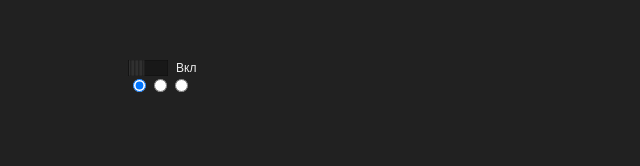
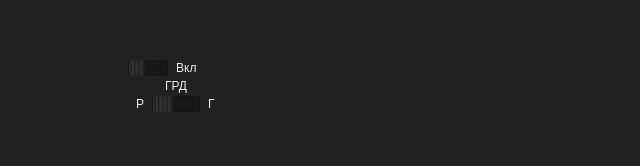
Before and after one commit to paragraff/MK61-calc, a React (Create React App) app: page / in a window 1280 px wide. Shown: the part 142-308 px from the top of the page, without its empty margins (312-952 px from the left). Built offline with nearby package versions, Linux system fonts and the light colour scheme.

Commit message:
create angle units switcher component

```diff
--- /dev/null
+++ b/src/Buttons/AngleUnitsSwitcher.css
@@ -0,0 +1,31 @@
+.angle-units-switcher {
+  width: 12vh;
+}
+.angle-units-switcher div {
+  text-align: center;
+}
+.angle-units-switcher svg {
+  width: 6vh;
+  height: 2vh;
+  vertical-align: middle;
+}
+
+.angle-units-switcher svg.rad g {
+  transform: translateX(2px);
+}
+
+.angle-units-switcher svg.gon g {
+  transform: translateX(35px);
+}
+
+.angle-units-switcher svg.deg g {
+  transform: translateX(68px);
+}
+
+.angle-units-switcher label {
+  line-height: 2vh;
+  font-size: 1.5vh;
+  color: #EEEEEE;
+  vertical-align: middle;
+  margin: 0 1vh;
+}
--- /dev/null
+++ b/src/Buttons/AngleUnitsSwitcher.js
@@ -0,0 +1,71 @@
+import React, {Component} from 'react'
+import {connect} from "react-redux";
+import {switchAngleUnits} from "../Actions/switchAngleUnits";
+import {angleUnits} from '../constants'
+import './AngleUnitsSwitcher.css';
+
+const mapDispatchToProps = dispatch => {
+  return {
+    setAngleUnits: angleUnit => dispatch(switchAngleUnits(angleUnit)),
+  };
+};
+const mapStateToProps = state => {
+  return {
+    angleUnits: state.angleUnitsSwither,
+  }
+}
+
+class AngleUnitsSwitcher extends Component {
+  constructor (props) {
+    super(props)
+    this.changeAngleUnits = this.changeAngleUnits.bind(this)
+  }
+  changeAngleUnits(event) {
+    let newAngleUnit = angleUnits.RAD
+    if (this.props.angleUnits === angleUnits.RAD) {
+      newAngleUnit = angleUnits.GON
+    } else if (this.props.angleUnits === angleUnits.GON) {
+      newAngleUnit = angleUnits.DEG
+    }
+    this.props.setAngleUnits(newAngleUnit)
+  }
+  render () {
+    const angleUnit = this.props.angleUnits;
+    let unitClass = 'rad';
+    if (angleUnit === angleUnits.GON) {
+      unitClass = 'gon';
+    }
+    if (angleUnit === angleUnits.DEG) {
+      unitClass = 'deg';
+    }
+    return (
+      <div className="angle-units-switcher">
+        <div><label>ГРД</label></div>
+        <label>Р</label>
+        <svg
+          id="angle-units-switcher"
+          version="1.1"
+          xmlns="http://www.w3.org/2000/svg"
+          width="120"
+          height="40"
+          viewBox="0 0 120 40"
+          onClick={this.changeAngleUnits}
+          className={unitClass}
+        >
+          <rect x="0" y="0" width="120" height="40" fill="#181818" stroke="black"></rect>
+          <g>
+            <rect x="0" y="0" width="50" height="50" fill="#303030" stroke="#111111"></rect>
+            <line x1="5" y1="0" x2="5" y2="40" stroke="#181818" strokeWidth="2"/>
+            <line x1="15" y1="0" x2="15" y2="40" stroke="#181818" strokeWidth="2"/>
+            <line x1="25" y1="0" x2="25" y2="40" stroke="#181818" strokeWidth="2"/>
+            <line x1="35" y1="0" x2="35" y2="40" stroke="#181818" strokeWidth="2"/>
+            <line x1="45" y1="0" x2="45" y2="40" stroke="#181818" strokeWidth="2"/>
+          </g>
+        </svg>
+        <label>Г</label>
+      </div>
+    )
+  }
+}
+
+export default connect(mapStateToProps, mapDispatchToProps)(AngleUnitsSwitcher);
--- a/src/Buttons/buttons.js
+++ b/src/Buttons/buttons.js
@@ -1,35 +1,23 @@
 import React, { Component } from 'react'
 import {connect} from 'react-redux'
 
-import {power as powerAction} from '../Actions/switchPower'
-import {switchAngleUnits} from "../Actions/switchAngleUnits"
 import {command} from '../Actions/command'
-import {power as powerState} from '../constants'
 import CalcButton from './calcButton'
 import PowerSwitcher from './powerSwitcher'
+import AngleUnitsSwitcher from "./AngleUnitsSwitcher";
 import {angleUnits} from '../constants'
 import {ButtonColors} from "./button-colors"
 import  './buttons-block.css'
 
 const mapDispatchToProps = dispatch => {
   return {
-    setAngleUnits: angleUnit => dispatch(switchAngleUnits(angleUnit)),
     pressButton: buttonCode => dispatch(command(buttonCode)),
   };
-};
-const mapStateToProps = state => {
-  return {
-    angleUnits: state.angleUnitsSwither
-  }
 }
 
 class Buttons extends Component {
   constructor(props) {
     super(props)
-    this.changeAngleUnits = this.changeAngleUnits.bind(this)
-  }
-  changeAngleUnits(event) {
-    this.props.setAngleUnits(parseInt(event.target.value, 10))
   }
   pressButton(x, y, event) {
     this.props.pressButton({x, y});
@@ -40,26 +28,7 @@ class Buttons extends Component {
       <div className={`${this.props.className} buttons-block`}>
         <div className="switchers">
           <PowerSwitcher />
-          <div className="angle-units">
-            <input type="radio"
-                   name="angle-unit"
-                   value={angleUnits.RAD}
-                   onChange={this.changeAngleUnits}
-                   checked={angleUnitsState === angleUnits.RAD}
-            />
-            <input type="radio"
-                   name="angle-unit"
-                   value={angleUnits.GON}
-                   onChange={this.changeAngleUnits}
-                   checked={angleUnitsState === angleUnits.GON}
-            />
-            <input type="radio"
-                   name="angle-unit"
-                   value={angleUnits.DEG}
-                   onChange={this.changeAngleUnits}
-                   checked={angleUnitsState === angleUnits.DEG}
-            />
-          </div>
+          <AngleUnitsSwitcher />
         </div>
         <div className="buttons">
           <CalcButton onClick={this.pressButton.bind(this, 11, 9)} value={{text: 'F'}} color={ButtonColors.YELLOW} />
@@ -117,4 +86,4 @@ class Buttons extends Component {
   }
 }
 
-export default connect(mapStateToProps, mapDispatchToProps)(Buttons);
+export default connect(null, mapDispatchToProps)(Buttons);
--- a/src/Buttons/powerSwitcher.js
+++ b/src/Buttons/powerSwitcher.js
@@ -40,10 +40,10 @@ class PowerSwitcher extends Component {
           <rect x="0" y="0" width="100" height="40" fill="#181818" stroke="black"></rect>
           <g>
             <rect x="0" y="0" width="40" height="40" fill="#303030" stroke="#111111"></rect>
-            <line x1="5" y1="0" x2="5" y2="40" stroke="#181818" stroke-width="2"/>
-            <line x1="15" y1="0" x2="15" y2="40" stroke="#181818" stroke-width="2"/>
-            <line x1="25" y1="0" x2="25" y2="40" stroke="#181818" stroke-width="2"/>
-            <line x1="35" y1="0" x2="35" y2="40" stroke="#181818" stroke-width="2"/>
+            <line x1="5" y1="0" x2="5" y2="40" stroke="#181818" strokeWidth="2"/>
+            <line x1="15" y1="0" x2="15" y2="40" stroke="#181818" strokeWidth="2"/>
+            <line x1="25" y1="0" x2="25" y2="40" stroke="#181818" strokeWidth="2"/>
+            <line x1="35" y1="0" x2="35" y2="40" stroke="#181818" strokeWidth="2"/>
           </g>
         </svg>
         <label for="power-switcher">Вкл</label>
```
